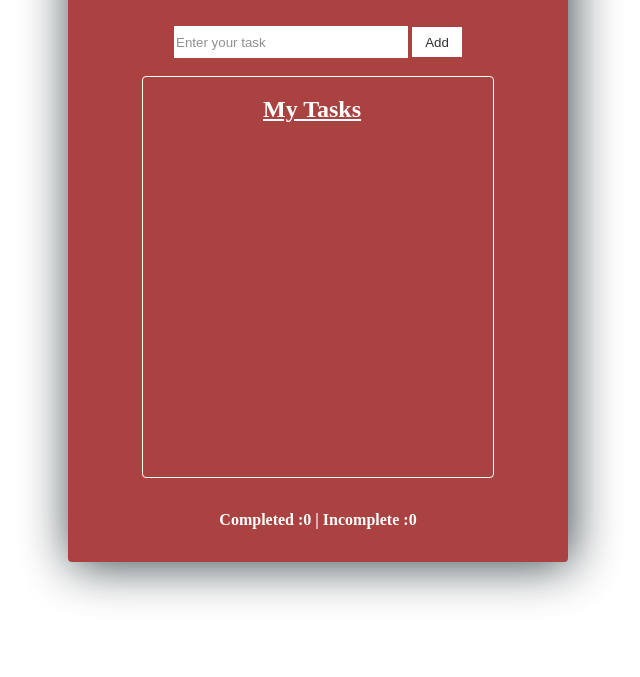
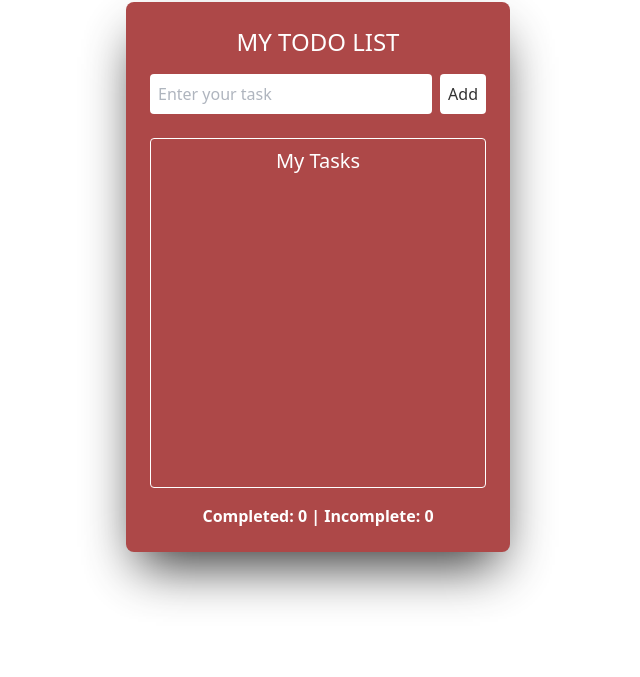
Before and after one commit to sam404rihan/workspace, a plain HTML site: page index.html in a window 1280 px wide. Shown: the part 123-800 px from the top of the page, without its empty margins (322-962 px from the left). Drawn offline with nearby package versions, Linux system fonts and the light colour scheme.

Commit message:
tailwindcss

```diff
--- a/index.html
+++ b/index.html
@@ -4,27 +4,27 @@
 <head>
     <meta charset="UTF-8">
     <meta name="viewport" content="width=device-width, initial-scale=1.0">
-    <title>TODO </title>
+    <title>TODO</title>
+    <link rel="stylesheet" href="style.css">
+    <script src="https://cdn.tailwindcss.com"></script>
+    <script src="script.js"></script>
 </head>
 
-<body>
-    <div class="body">
-        <div class="box">
-        <h1>MY TODO LIST</h1>
-        <link rel="stylesheet" href="style.css">
-        <div>
-            <input id="input" onkeypress='checkKey(event)' class="text" type="text" id="task" placeholder="Enter your task">
-            <button onclick="add()" >Add </button>
+<body class="bg-white m-0 p-0 w-full h-full">
+    <div class="flex items-center justify-center w-full h-screen text-white">
+        <div class="w-96 flex justify-around flex-col h-[550px] bg-red-800 rounded-lg shadow-black shadow-2xl opacity-80 p-6">
+            <h1 class="text-center text-2xl mb-4">MY TODO LIST</h1>
+            <div class="mb-4 flex gap-2 justify-center">
+                <input id="input" onkeypress='checkKey(event)' class="w-full p-2 mb-2 border-none rounded text-black" type="text" placeholder="Enter your task">
+                <button onclick="add()" class="max-w-fit p-2 h-fit bg-white text-black rounded">Add</button>
+            </div>
+            <div class="border border-white rounded h-[550px] w-full overflow-auto p-2">
+                <h2 class="text-center text-xl mb-2">My Tasks</h2>
+                <div id="taskList" class="text-black"></div>
+            </div>
+            <p id="taskCount" class="text-center mt-4"><b>Completed: 0 | Incomplete: 0</b></p>
         </div>
-        <div class="list">
-            <u><h2>My Tasks</h2></u>
-            <div id="task">
+    </div>
+</body>
 
-            </div>
-        </div>
-     <p id="taskCount"> <b>Completed :0 | Incomplete :0 </b></p>
-    </div>
-</div>
-</body>
-<script src="script.js"></script>
 </html>
--- a/script.js
+++ b/script.js
@@ -1,48 +1,47 @@
-let count=0
-let comp=0;
-let incomp=0;
-        function add(){
+let incomp = 0;
+let count = 0;
+let comp = 0;
 
-            if(count>6){
-                alert('complete your current tasks')
-                return 0;}
-            let input=document.getElementById("input").value;
-            if(!input){
-                alert('try to do something lol')
+function add() {
+    if (count > 6) {
+        alert('Complete your current tasks');
         return 0;
     }
-            let x=document.getElementById("task");
-            let div= document.createElement('div');
-            div.classList.add('taskerr');
-            div.innerHTML=`${input}<div><button class='complete' onclick='something(this)' >completed</button></div><button class='delete' onclick='remove(this)'>remove</button>`;
-            count+=1;
+    let input = document.getElementById("input").value;
+    if (!input) {
+        alert('Try to do something lol');
+        return 0;
+    }
+    let x = document.getElementById("taskList");
+    let div = document.createElement('div');
+    div.classList.add('flex', 'justify-between', 'items-center', 'w-11', 'm-1', 'p-1.5', 'border', 'border-gray-300', 'rounded', 'bg-gray-100', 'text-black', 'opacity-80', 'overflow-auto');
+    div.innerHTML = `${input}<div><button class='complete' onclick='something(this)' class='bg-green-500 text-white p-1 rounded'>Completed</button></div><button class='delete' onclick='remove(this)' class='bg-red-500 text-white p-1 rounded'>Remove</button>`;
+    count += 1;
     x.appendChild(div);
-            document.getElementById("input").value=''
-            incomp+=1;
-            document.getElementById('taskCount').textContent=` Completed: ${comp}| Incomplete: ${incomp}`;
+    document.getElementById("input").value = '';
+    incomp += 1;
+    document.getElementById('taskCount').textContent = `Completed: ${comp} | Incomplete: ${incomp}`;
+}
 
-
-        }
-        function something(element){
-            incomp-=1;
-            comp=count-incomp;
-            document.getElementById('taskCount').textContent=` Completed: ${comp}| Incomplete: ${incomp}`;
+function something(element) {
+    incomp -= 1;
+    comp = count - incomp;
+    document.getElementById('taskCount').textContent = `Completed: ${comp} | Incomplete: ${incomp}`;
 
     element.parentElement.parentElement.style.backgroundColor = 'green';
     element.parentElement.parentElement.style.color = 'white';
     element.parentElement.remove();
 }
-        function checkKey(event){
-                if(event.key==='Enter'){
-                    add()
+
+function checkKey(event) {
+    if (event.key === 'Enter') {
+        add();
     }
 }
 
-
-function remove(element){
-
-        count=count-1
-        comp-=1
-        document.getElementById('taskCount').textContent=` Completed: ${comp}| Incomplete: ${incomp}`;
+function remove(element) {
+    count = count - 1;
+    comp -= 1;
+    document.getElementById('taskCount').textContent = `Completed: ${comp} | Incomplete: ${incomp}`;
     element.parentElement.remove();
 }
--- a/style.css
+++ b/style.css
@@ -1,4 +1,4 @@
-body{
+/*body{
         background-color:rgb(255, 255, 255) ;
         margin:0;
         padding: 0;
@@ -66,4 +66,4 @@ h2{
 .complete,.delete{
         width:fit-content;
 
-}
+}*/
--- /dev/null
+++ b/tailwind.config.js
@@ -0,0 +1,8 @@
+/** @type {import('tailwindcss').Config} */
+module.exports = {
+  content: [],
+  theme: {
+    extend: {},
+  },
+  plugins: [],
+}
```
Lines whose indentation alone changed are shown as unchanged.
